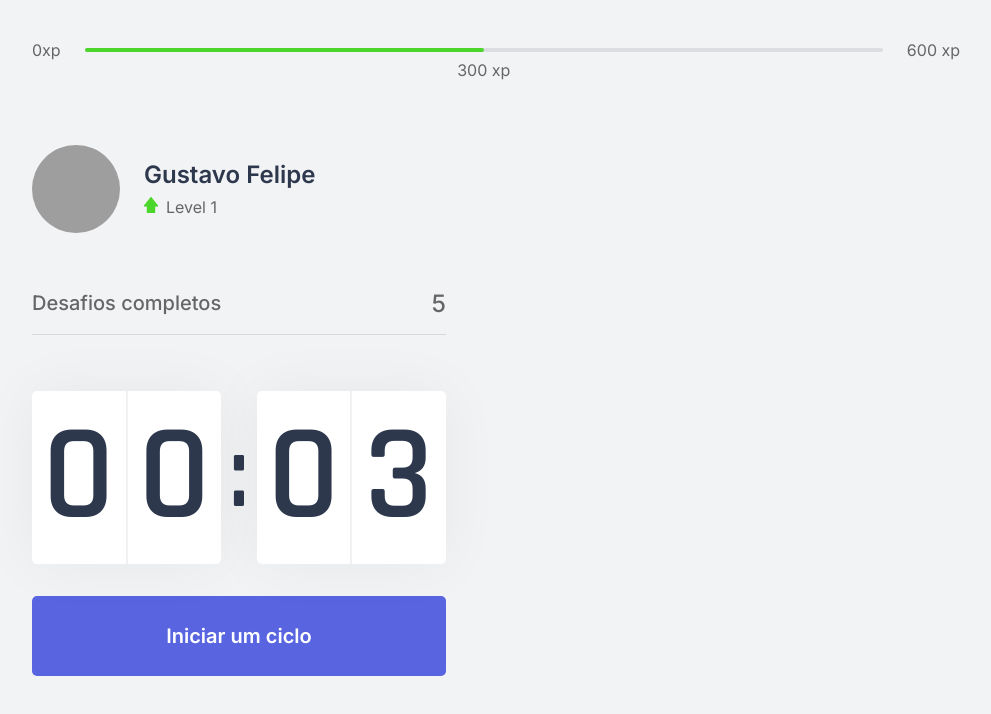
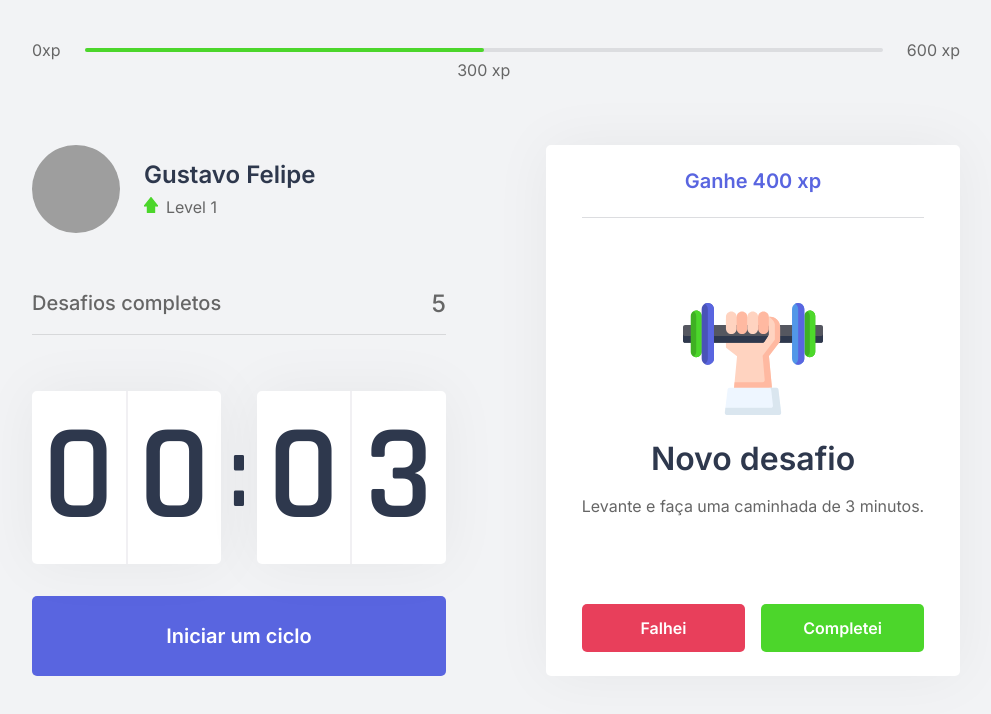
Before and after one commit to gustavofbc/pomowars, a Next.js app: page / in a window 1280 px wide. Shown: the top 714 px of the page, without its empty margins (144-1135 px from the left). Built offline with nearby package versions, Linux system fonts and the light colour scheme; grey boxes are pictures that could not be loaded.

Commit message:
component ChallengeBox created

```diff
--- /dev/null
+++ b/src/components/ChallengeBox.tsx
@@ -0,0 +1,38 @@
+import styles from "../styles/components/ChallengeBox.module.css";
+
+export function ChallengeBox() {
+  const hasActiveChallenge = true;
+
+  return (
+    <div className={styles.challengeBoxContainer}>
+      {hasActiveChallenge ? (
+        <div className={styles.challengeActive}>
+          <header>Ganhe 400 xp</header>
+
+          <main>
+            <img src="icons/body.svg" alt="" />
+            <strong>Novo desafio</strong>
+            <p>Levante e faça uma caminhada de 3 minutos.</p>
+          </main>
+
+          <footer>
+            <button type="button" className={styles.challengeFailedButton}>
+              Falhei
+            </button>
+            <button type="button" className={styles.challengeSucceededButton}>
+              Completei
+            </button>
+          </footer>
+        </div>
+      ) : (
+        <div className={styles.challengeNotActive}>
+          <strong>Finalize um ciclo para receber um desafio</strong>
+          <p>
+            <img src="icons/level-up.svg" alt="Level Up" />
+            Avance de level completando desafios.
+          </p>
+        </div>
+      )}
+    </div>
+  );
+}
--- a/src/pages/index.tsx
+++ b/src/pages/index.tsx
@@ -1,9 +1,10 @@
+import Head from "next/head";
+
 import { CompletedChallenges } from "../components/CompletedChallenges";
 import { Countdown } from "../components/Countdown";
 import { ExperienceBar } from "../components/ExperienceBar";
 import { Profile } from "../components/Perfil";
-
-import Head from "next/head";
+import { ChallengeBox } from "../components/ChallengeBox";
 
 import styles from "../styles/pages/home.module.css";
 
@@ -22,7 +23,9 @@
           <CompletedChallenges />
           <Countdown />
         </div>
-        <div></div>
+        <div>
+          <ChallengeBox />
+        </div>
       </section>
     </div>
   );
--- /dev/null
+++ b/src/styles/components/ChallengeBox.module.css
@@ -0,0 +1,103 @@
+.challengeBoxContainer {
+  height: 100%;
+  background: var(--white);
+  border-radius: 5px;
+  box-shadow: 0 0 60px rgba(0, 0, 0, 0.05);
+  padding: 1.5rem 2rem;
+
+  display: flex;
+  flex-direction: column;
+  align-items: center;
+  justify-content: center;
+  text-align: center;
+}
+
+.challengeNotActive {
+  display: flex;
+  flex-direction: column;
+  align-items: center;
+}
+
+.challengeNotActive strong {
+  font-size: 1.5rem;
+  font-weight: 500;
+  line-height: 1.4;
+}
+
+.challengeNotActive p {
+  display: flex;
+  flex-direction: column;
+  align-items: center;
+  line-height: 1.4;
+  max-width: 70%;
+  margin-top: 3rem;
+}
+
+.challengeNotActive p img {
+  margin-bottom: 1rem;
+}
+
+.challengeActive {
+  height: 100%;
+  display: flex;
+  flex-direction: column;
+}
+
+.challengeActive header {
+  color: var(--blue);
+  font-weight: 600;
+  font-size: 1.25rem;
+  padding: 0 2rem 1.5rem;
+  border-bottom: 1px solid var(--gray-line);
+}
+
+.challengeActive main {
+  flex: 1;
+  display: flex;
+  flex-direction: column;
+  align-items: center;
+  justify-content: center;
+}
+
+.challengeActive main strong {
+  font-size: 2rem;
+  font-weight: 600;
+  color: var(--title);
+  margin: 1.5rem 0 1rem;
+}
+
+.challengeActive main p {
+  line-height: 1.5;
+}
+
+.challengeActive footer {
+  display: grid;
+  grid-template-columns: 1fr 1fr;
+  gap: 1rem;
+}
+
+.challengeActive footer button {
+  height: 3rem;
+  display: flex;
+  align-items: center;
+  justify-content: center;
+  border: 0;
+  border-radius: 5px;
+  color: var(--white);
+  font-size: 1rem;
+  font-weight: 600;
+
+  transition: 0.2s;
+}
+
+.challengeActive footer button.challengeFailedButton {
+  background: var(--red);
+}
+
+.challengeActive footer button.challengeSucceededButton {
+  background: var(--green);
+}
+
+.challengeActive footer button:hover {
+  filter: brightness(0.9);
+}
```
